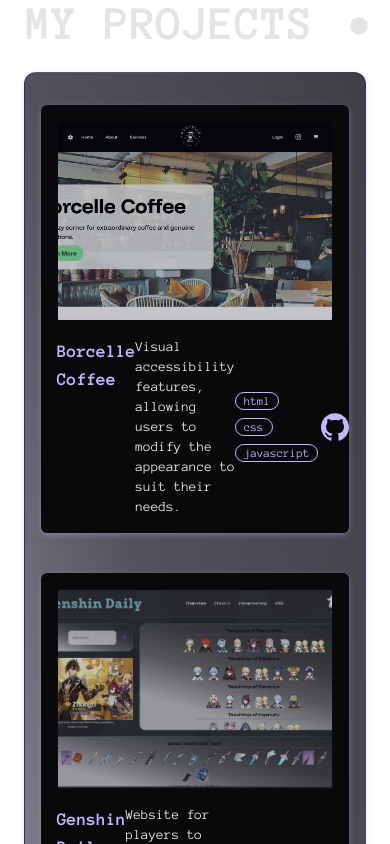
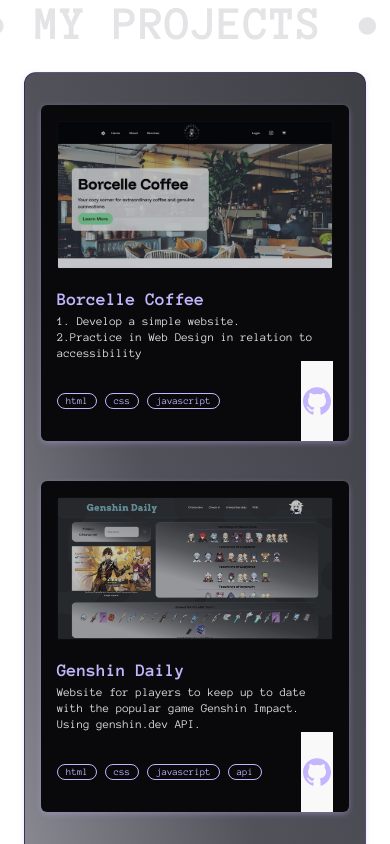
Before and after one commit to aaronAlien/AHS-Portfolio, a React (Vite) app: page /projects in a window 390 px wide. Shown: the top 844 px of the page. Built offline with nearby package versions, Linux system fonts and the light colour scheme.

Commit message:
Config - text-xxs. IconInstance - rename for reusability. ProjectCards - mobile responsiveness, IconData for GH logo IconInstance, Project descr.

```diff
--- a/package.json
+++ b/package.json
@@ -12,6 +12,7 @@
   "dependencies": {
     "react": "^18.3.1",
     "react-dom": "^18.3.1",
+    "react-icons": "^5.4.0",
     "react-router-dom": "^7.0.2",
     "react-scroll": "^1.9.0",
     "tech-stack-icons": "^2.1.0"
--- a/src/Components/Skills/SkillInstance.jsx
+++ b/src/Components/Icons/IconInstance.jsx
@@ -1,8 +1,7 @@
 import React from "react";
-import StackIcon from "tech-stack-icons";
 import Tooltip from "../Tooltip/Tooltip";
 
-const SkillInstance = ({ icon, message }) => {
+const IconInstance = ({ icon, message }) => {
   return (
     <>
       <div className=''>
@@ -14,4 +13,4 @@
   );
 };
 
-export default SkillInstance;
+export default IconInstance;
--- a/src/Components/Projects/ProjectsCards.jsx
+++ b/src/Components/Projects/ProjectsCards.jsx
@@ -1,20 +1,56 @@
 import React from "react";
+import Tooltip from "../Tooltip/Tooltip";
+import { FaCode } from "react-icons/fa6";
+import IconInstance from "../Icons/IconInstance";
 
-const ProjectsCard = ({ title, image, description, link, tags }) => {
+const ProjectsCard = ({
+  title,
+  image,
+  description,
+  link,
+  tags,
+  icon,
+  message,
+}) => {
+  const iconData = [
+    {
+      icon: (
+        <a
+          href={link}
+          target='_blank'
+          className='rounded-full border border-transparent bg-transparent hover:opacity-40 transition duration-300 ease-in-out'
+        >
+          <svg
+            xmlns='http://www.w3.org/2000/svg'
+            width='32'
+            height='32'
+            viewBox='0 0 32 32'
+          >
+            <path
+              d='M16,2.345c7.735,0,14,6.265,14,14-.002,6.015-3.839,11.359-9.537,13.282-.7,.14-.963-.298-.963-.665,0-.473,.018-1.978,.018-3.85,0-1.312-.437-2.152-.945-2.59,3.115-.35,6.388-1.54,6.388-6.912,0-1.54-.543-2.783-1.435-3.762,.14-.35,.63-1.785-.14-3.71,0,0-1.173-.385-3.85,1.435-1.12-.315-2.31-.472-3.5-.472s-2.38,.157-3.5,.472c-2.677-1.802-3.85-1.435-3.85-1.435-.77,1.925-.28,3.36-.14,3.71-.892,.98-1.435,2.24-1.435,3.762,0,5.355,3.255,6.563,6.37,6.913-.403,.35-.77,.963-.893,1.872-.805,.368-2.818,.963-4.077-1.155-.263-.42-1.05-1.452-2.152-1.435-1.173,.018-.472,.665,.017,.927,.595,.332,1.277,1.575,1.435,1.978,.28,.787,1.19,2.293,4.707,1.645,0,1.173,.018,2.275,.018,2.607,0,.368-.263,.787-.963,.665-5.719-1.904-9.576-7.255-9.573-13.283,0-7.735,6.265-14,14-14Z'
+              fill='#C4B5FD'
+            ></path>
+          </svg>
+        </a>
+      ),
+      message: <FaCode />,
+    },
+  ];
+
   return (
     <>
-      <div className='py-4 px-4 rounded-md overflow-hidden shadow-custom font-anonymousPro bg-zinc-950 text-zinc-200'>
+      <div className='pt-4 px-4 rounded-md overflow-hidden shadow-custom font-anonymousPro bg-zinc-950 text-zinc-200'>
         <div className='relative rounded-md'>
           <a href={link} target='_blank'>
             <img
-              className='w-full h-[200px] mx-auto object-cover rounded-sm border border-zinc-950'
+              className='w-full sm:h-[200px] mx-auto object-contain sm:object-cover rounded-sm border border-zinc-950'
               src={image}
               alt={title}
             />
             <div className='hover:bg-transparent transition duration-300 absolute bottom-0 top-0 right-0 left-0 bg-gray-900 opacity-25'></div>
           </a>
         </div>
-        <div className='flex sm:flex-col pt-4'>
+        <div className='flex flex-col pt-4'>
           <a
             href={link}
             target='_blank'
@@ -22,36 +58,25 @@
           >
             {title}
           </a>
-          <p className='text-sm'>{description}</p>
-          <div className='flex items-center justify-between w-full my-3'>
+          <p className='text-xs sm:text-sm whitespace-pre-wrap'>{description}</p>
+          <div className='flex items-center justify-between w-full'>
             <ul className='flex sm:flex-row flex-wrap gap-2'>
               {tags.map((tag, index) => (
                 <li
                   key={index}
-                  className='px-2 border rounded-full text-center text-xs border-violet-300 text-violet-300'
+                  className='px-2 border rounded-full text-center text-xxs sm:text-xs border-violet-300 text-violet-300'
                 >
                   {tag}
                 </li>
               ))}
             </ul>
-
-            <a
-              href='http://'
-              target='_blank'
-              className='rounded-full border border-transparent bg-transparent hover:opacity-60 transition duration-500 ease-in-out'
-            >
-              <svg
-                xmlns='http://www.w3.org/2000/svg'
-                width='32'
-                height='32'
-                viewBox='0 0 32 32'
-              >
-                <path
-                  d='M16,2.345c7.735,0,14,6.265,14,14-.002,6.015-3.839,11.359-9.537,13.282-.7,.14-.963-.298-.963-.665,0-.473,.018-1.978,.018-3.85,0-1.312-.437-2.152-.945-2.59,3.115-.35,6.388-1.54,6.388-6.912,0-1.54-.543-2.783-1.435-3.762,.14-.35,.63-1.785-.14-3.71,0,0-1.173-.385-3.85,1.435-1.12-.315-2.31-.472-3.5-.472s-2.38,.157-3.5,.472c-2.677-1.802-3.85-1.435-3.85-1.435-.77,1.925-.28,3.36-.14,3.71-.892,.98-1.435,2.24-1.435,3.762,0,5.355,3.255,6.563,6.37,6.913-.403,.35-.77,.963-.893,1.872-.805,.368-2.818,.963-4.077-1.155-.263-.42-1.05-1.452-2.152-1.435-1.173,.018-.472,.665,.017,.927,.595,.332,1.277,1.575,1.435,1.978,.28,.787,1.19,2.293,4.707,1.645,0,1.173,.018,2.275,.018,2.607,0,.368-.263,.787-.963,.665-5.719-1.904-9.576-7.255-9.573-13.283,0-7.735,6.265-14,14-14Z'
-                  fill='#C4B5FD'
-                ></path>
-              </svg>
-            </a>
+            {iconData.map((icon, index) => (
+              <IconInstance
+              key={index}
+              icon={icon.icon}
+              message={icon.message}
+            />
+            ))}
           </div>
         </div>
       </div>
--- a/src/Components/Skills/Skills.jsx
+++ b/src/Components/Skills/Skills.jsx
@@ -1,7 +1,6 @@
 import React from "react";
 import StackIcon from "tech-stack-icons";
-import Tooltip from "../Tooltip/Tooltip";
-import SkillInstance from "./SkillInstance";
+import IconInstance from "../Icons/IconInstance";
 
 const Skills = () => {
   const skillData = [
@@ -61,7 +60,7 @@
     <>
       <div className='flex flex-wrap sm:w-2/3 items-center justify-center sm:gap-2 sm:px-6 py-4 rounded-xl bg-zinc-950 shadow-md'>
         {skillData.map((skill, index) => (
-          <SkillInstance
+          <IconInstance
             key={index}
             icon={skill.icon}
             message={skill.message}
--- a/src/Components/Tooltip/Tooltip.jsx
+++ b/src/Components/Tooltip/Tooltip.jsx
@@ -4,7 +4,7 @@
   return (
     <div className='group relative flex items-center justify-center'>
       {children}
-      <span className='absolute top-12 left-auto scale-0 w-max text-center rounded bg-violet-300 p-1 text-xs text-zinc-950 group-hover:scale-100 z-50 transition-all 200ms ease-in-out'>
+      <span className='absolute top-14 left-auto scale-0 w-max text-center rounded bg-sky-400/80 p-1 text-xs text-zinc-950 group-hover:scale-100 z-50 transition-all 200ms ease-in-out'>
         {message}
       </span>
     </div>
--- a/src/Pages/MyProjects/MyProjects.jsx
+++ b/src/Pages/MyProjects/MyProjects.jsx
@@ -11,7 +11,7 @@
       title: "Borcelle Coffee",
       image: coffee,
       description:
-        "Visual accessibility features, allowing users to modify the appearance to suit their needs.",
+        "1. Develop a simple website. \n2.Practice in Web Design in relation to accessibility",
       link: "https://aaronalien.github.io/coffeeShop/index.html",
       tags: ["html", "css", "javascript"],
     },
--- a/tailwind.config.js
+++ b/tailwind.config.js
@@ -11,6 +11,9 @@
         kanit: ['Kanit', 'serif'],
         robotoMono: ['Roboto Mono', 'sans-serif', 'mono']
       },
+      fontSize: {
+        'xxs': ['0.625rem', '0.875rem'],
+    },
       animation: {
         marquee: 'marquee 1000s linear infinite',
       },
```
Also changed, not shown: 1 other file (tests, documents, lock files or other folders).
